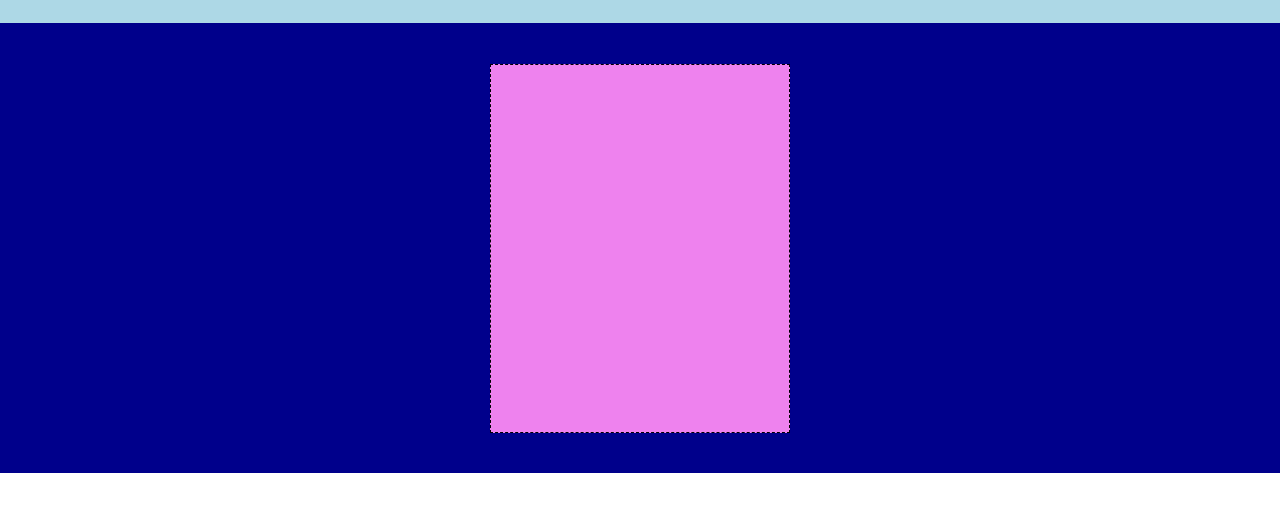
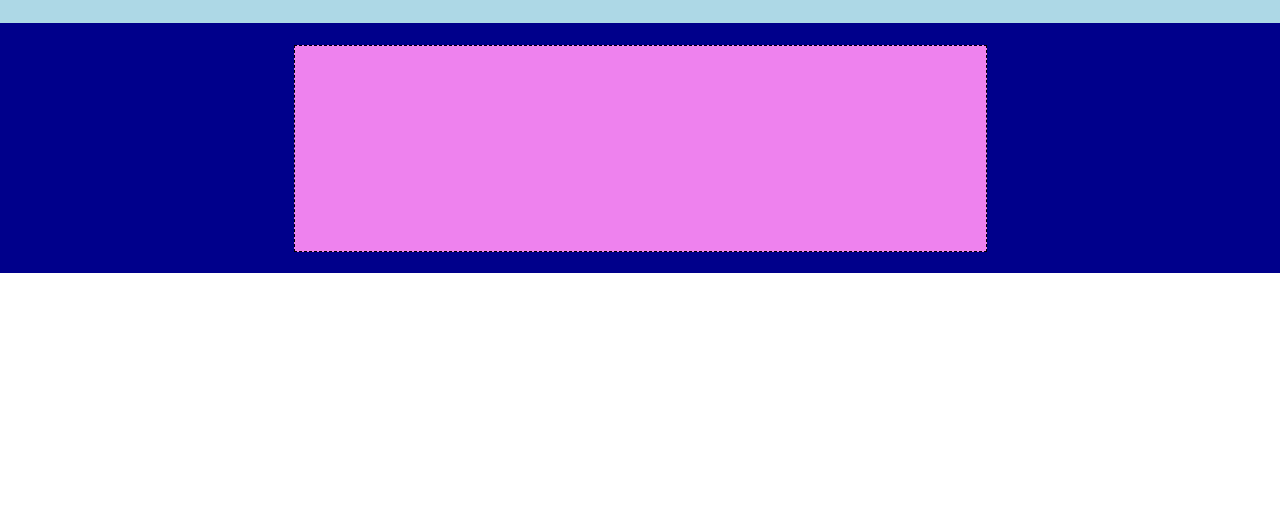
Before and after one commit to FrancescoMarra97/htmlcss-struttura-discord, a plain HTML site: page index.html in a window 1280 px wide. Shown: the part 57-568 px from the top of the page. Drawn offline with Linux system fonts and the light colour scheme.

Commit message:
fix debug

```diff
--- a/css/style.css
+++ b/css/style.css
@@ -7,23 +7,29 @@
 }
 /* #region Debug */
 .debug{
+    .main-menu{
+        border: 1px dashed black;
+    background-color: #daa520;
+    }
     #header-site{
         background-color: #add8e6;
     }
      .logo{
         background-color: #daa520;
-
+        border: 1px dashed black;
     }
 
     .login{
         background-color: #daa520;
+        border: 1px dashed black;
     }
     .column1{
-        height: 450px;
+        height: 250px;
+        background-color: #00008b;
     }
     .c_small{
         background-color: #ee82ee;
-        width: 300px;
+        border: 1px dashed black;
     }
 }
 /* #endregion Debug */
@@ -39,17 +45,14 @@ li{
 
 .logo{
     width: 250px;
-    border: 1px dashed black;
     padding: 0.25rem 0.75rem;
 }
 .main-menu{
     width: 700px;
-    border: 1px dashed black;
 
 }
 .login{
     width: 250px;
-    border: 1px dashed black;
     text-align: end;
     padding: 0.25rem 0.75rem;
 
@@ -69,7 +72,7 @@ li{
     list-style: none;
     display: flex;
     justify-content: center;
-    background-color: #daa520;
+
 }
 /* #endregion header */
 #main-site{
@@ -77,15 +80,15 @@ li{
     width: 100%;
 }
 .column1{
-    background-color: #00008b;
+
     display: flex;
     justify-content: center;
     align-items: center;
-    padding: 20px;
-    height: 200px;
+    padding: 10px;
+    height: 300px;
 }
 .c_small{
-    width: 70%;
+    width: 55%;
     height: 90%;
-    border: 1px dashed black;
+
 }
--- a/index.html
+++ b/index.html
@@ -28,9 +28,8 @@
     <!-- main -->
     <main id="main-site">
         <div class="column1">
-            <div class="c_small">
+            <div class="c_small"></div>
 
-            </div>
 
         </div>
 
```
